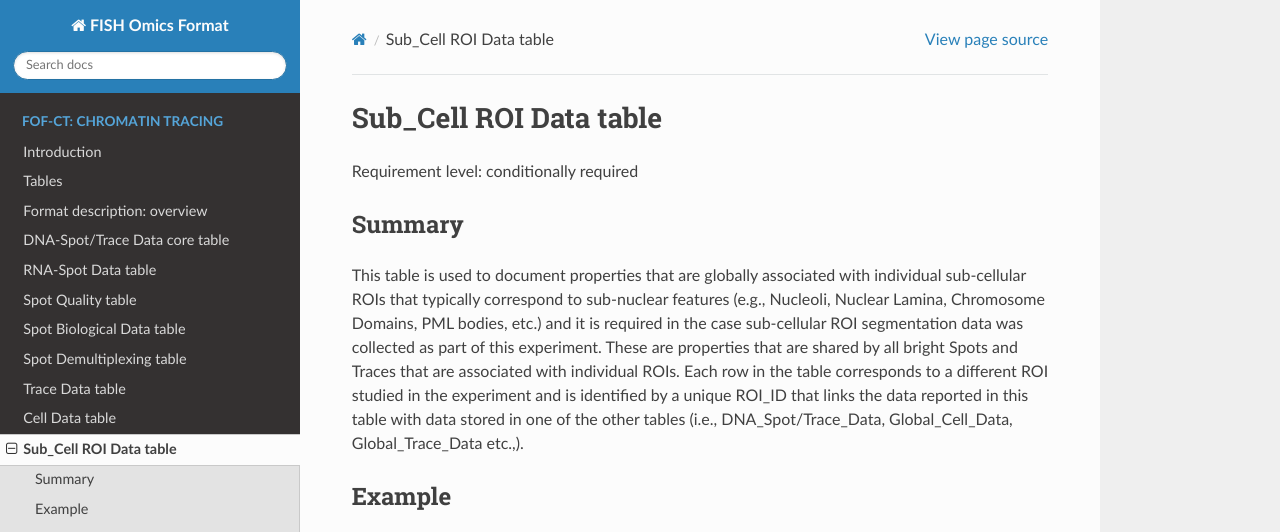
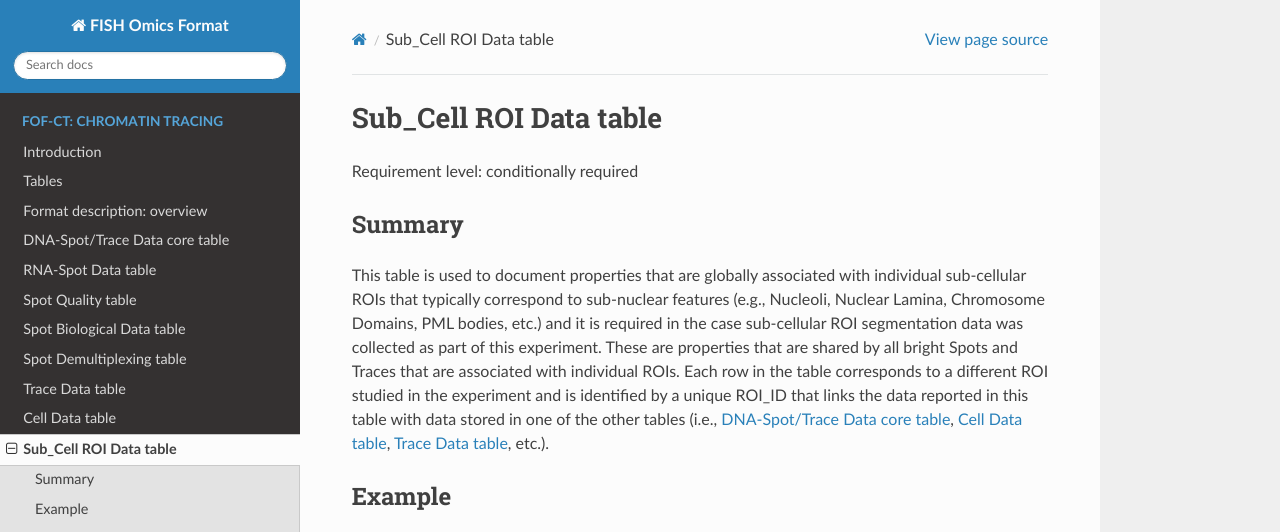
Before and after one commit to 4dn-dcic/fish_omics_format, a Sphinx documentation site: the page built from docs/source/roi_subcell.rst, in a window 1280 px wide and 900 px high, cut to the strip 0-532 px from the top of the window. Built offline with Sphinx 7.4.7 and the Read the Docs theme 2.0.0, drawn with Linux system fonts in a browser that asks for light colours.

Commit message:
replace table names with ref

```diff
--- a/docs/source/cell.rst
+++ b/docs/source/cell.rst
@@ -16,7 +16,7 @@ Traces that belong to an individual Cell. Each row in the table
 corresponds to a different Cell studied in the experiment and is
 identified by a unique Cell_ID that links the data reported in this
 table with data stored in one of the other tables (i.e.,
-DNA_Spot/Trace_Data, Global_Trace_Data, etc.,). The header should note
+:ref:`core_spot_trace`, :ref:`trace`, etc.,). The header should note
 the coordinate system used for the cell x/y/z centroid.
 
 Example
--- a/docs/source/mapping.rst
+++ b/docs/source/mapping.rst
@@ -11,8 +11,8 @@ This table is used to provide the boundaries of Cells and other ROIs
 identified as part of this experiment, and it is required in case Cell and
 other ROI segmentation data were collected as part of this experiment.
 
-This table is mandatory in case a Sub_Cell_ROI _Data, Cell_Data,
-and/or Extra_Cell_ROI_Data tables are deposited with this submission.
+This table is mandatory in case a :ref:`roi_subcell`, :ref:`cell`,
+and/or :ref:`roi_extracell` tables are deposited with this submission.
 
 The table is organized on a Cell/ROI basis via a Cell/ROI ID and
 provides the Cell/ROI boundaries in global coordinates as specified by
--- a/docs/source/roi_extracell.rst
+++ b/docs/source/roi_extracell.rst
@@ -19,7 +19,7 @@ this study.
 Each row in the table corresponds to a different extracellular structure
 studied in the experiment and is identified by a unique Extra_Cell_ROI_ID that
 links the data reported in this table with data stored in one of the
-other tables (i.e., DNA_Spot/Trace_Data, Trace_Data, etc.,).
+other tables (i.e., :ref:`core_spot_trace`, :ref:`trace`, etc.).
 
 Example
 -------
--- a/docs/source/roi_subcell.rst
+++ b/docs/source/roi_subcell.rst
@@ -18,7 +18,7 @@ associated with individual ROIs.
 Each row in the table corresponds to a different ROI studied in the
 experiment and is identified by a unique ROI_ID that links the data
 reported in this table with data stored in one of the other tables
-(i.e., DNA_Spot/Trace_Data, Global_Cell_Data, Global_Trace_Data etc.,).
+(i.e., :ref:`core_spot_trace`, :ref:`cell`, :ref:`trace`, etc.).
 
 Example
 -------
--- a/docs/source/trace.rst
+++ b/docs/source/trace.rst
@@ -15,7 +15,7 @@ properties that are shared by all bright Spots that constitute a Trace.
 Each row in the table corresponds to an individual Trace and is
 identified by a unique Trace_ID that links the data reported in this
 table with data stored in one of the other tables (i.e.,
-DNA_Spot/Trace_Data, Global_Cell_Data, etc.,).
+:ref:`core_spot_trace`, :ref:`cell`, etc.).
 
 Example
 -------
```
